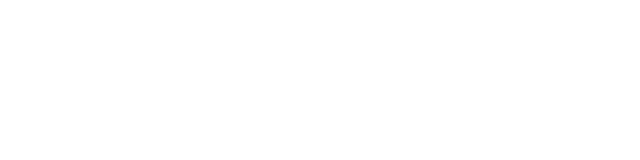
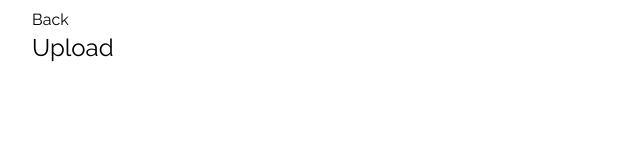
Before and after one commit to nothing628/titanium-pwa, a Vue app: page /upload in a window 1280 px wide. Before the commit this address had no page. Shown: the top 160 px of the page, without its empty margins (0-640 px from the left). Built offline with nearby package versions, Linux system fonts and the light colour scheme.

Commit message:
add upload page

```diff
--- a/src/pages/home.vue
+++ b/src/pages/home.vue
@@ -22,7 +22,11 @@
     <div class="px-8 py-2">
         <div v-if="isLoggedIn" class="mb-2">
             <p>{{ email }}</p>
-            <button class="bg-cyan-500 text-white text-lg px-8 py-2 rounded-lg" @click="handleLogout">Logout</button>
+            <div class="flex">
+                <a href="/upload" class="block bg-cyan-500 text-white text-lg px-8 py-2 rounded-lg">Upload Manga</a>
+                <button class="block ml-2 bg-cyan-500 text-white text-lg px-8 py-2 rounded-lg"
+                    @click="handleLogout">Logout</button>
+            </div>
         </div>
         <div v-else class="mb-2">
             <a href="/login" class="bg-cyan-500 text-white text-lg px-8 py-2 rounded-lg">Login</a>
--- /dev/null
+++ b/src/pages/upload.vue
@@ -0,0 +1,8 @@
+<script setup lang="ts"></script>
+
+<template>
+    <div class="px-8 py-2">
+        <a href="/">Back</a>
+        <h1 class="text-2xl mb-2">Upload</h1>
+    </div>
+</template>
--- a/src/router.ts
+++ b/src/router.ts
@@ -2,6 +2,7 @@
 
 const Home = () => import("./pages/home.vue");
 const Login = () => import("./pages/login.vue");
+const Upload = () => import("./pages/upload.vue");
 
 const routes: RouteRecordRaw[] = [
   {
@@ -12,6 +13,10 @@
     path: "/login",
     component: Login,
   },
+  {
+    path: "/upload",
+    component: Upload,
+  },
 ];
 
 const router = createRouter({
```
